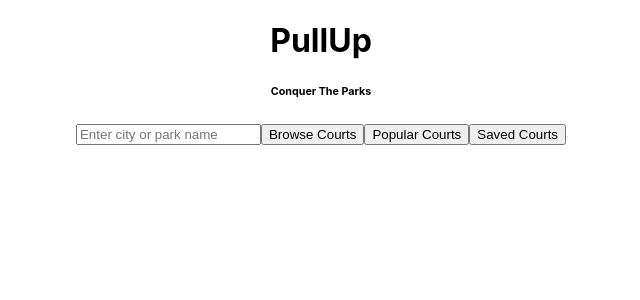
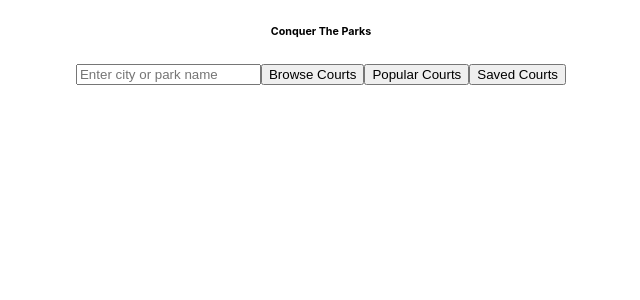
Before and after one commit to wpc3/PullUp-frontend, a React (Create React App) app: page / in a window 1280 px wide. Shown: the top 300 px of the page, without its empty margins (319-959 px from the left). Built offline with nearby package versions, Linux system fonts and the light colour scheme.

Commit message:
Removed old PullUP Text to replace with PullUp logo

```diff
--- a/src/Component/LoginPage/Login.jsx
+++ b/src/Component/LoginPage/Login.jsx
@@ -5,7 +5,6 @@ const Login = () => {
     <body>
     <title>PullUp</title>
     <div class="container">
-        <h1>PullUp</h1>
         <h6 class="centered-text">Conquer The Parks</h6>
         <form id="locationForm">
             <div class="form-group">
```
